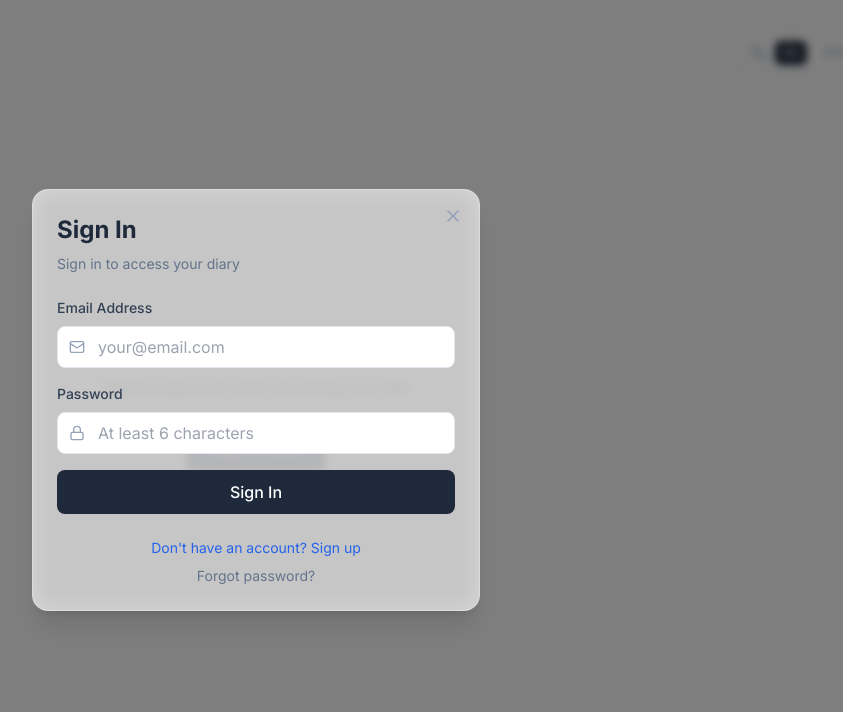
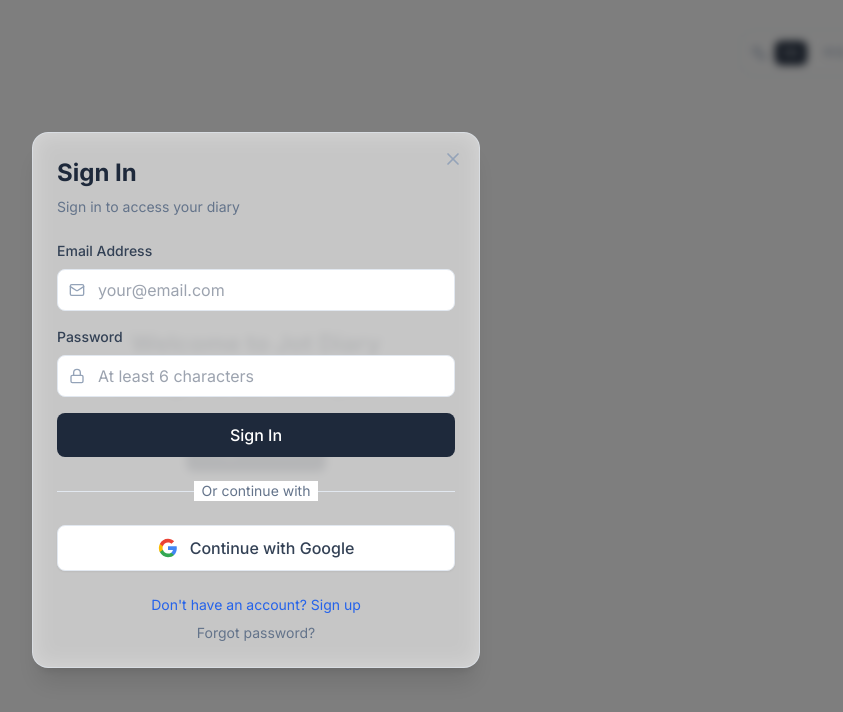
Before and after one commit to ryrhappy/jot_diary, a Next.js app: page /en in a window 1280 px wide. Both pictures are taken after a click on the button "Sign In Now". Shown: the top 712 px of the page, without its empty margins (384-1227 px from the left). Built offline with nearby package versions, Linux system fonts and the light colour scheme; no server answers.

Commit message:
页面增加谷歌登录

```diff
--- a/messages/en.json
+++ b/messages/en.json
@@ -77,7 +77,10 @@
     "signupSuccess": "Sign up successful! Please sign in with your email and password.",
     "resetSuccess": "Password reset email sent, please check your inbox",
     "operationError": "Operation failed, please try again later",
-    "signout": "Sign Out"
+    "signout": "Sign Out",
+    "signInWithGoogle": "Continue with Google",
+    "googleSignInError": "Google sign in failed, please try again later",
+    "orContinueWith": "Or continue with"
   },
   "Welcome": {
     "title": "Welcome to Jot Diary",
--- a/messages/zh.json
+++ b/messages/zh.json
@@ -76,7 +76,10 @@
     "signupSuccess": "注册成功！请使用您的邮箱和密码登录。",
     "resetSuccess": "重置密码邮件已发送，请检查您的邮箱",
     "operationError": "操作失败，请稍后重试",
-    "signout": "登出"
+    "signout": "登出",
+    "signInWithGoogle": "使用 Google 登录",
+    "googleSignInError": "Google 登录失败，请稍后重试",
+    "orContinueWith": "或使用以下方式继续"
   },
   "Welcome": {
     "title": "欢迎使用 Jot Diary",
--- /dev/null
+++ b/src/app/[locale]/auth/callback/page.tsx
@@ -0,0 +1,56 @@
+'use client';
+
+import { useEffect } from 'react';
+import { useRouter } from '@/i18n/routing';
+import { supabase } from '@/lib/supabase';
+import { useAuthStore } from '@/store/useAuthStore';
+import { Loader2 } from 'lucide-react';
+
+/**
+ * OAuth 回调页面
+ * 处理 Supabase OAuth 登录后的重定向
+ */
+export default function AuthCallback() {
+  const router = useRouter();
+  const { initialize } = useAuthStore();
+
+  useEffect(() => {
+    const handleAuthCallback = async () => {
+      try {
+        // 获取 URL 中的 hash 参数（Supabase OAuth 回调会在这里）
+        const { data: { session }, error } = await supabase.auth.getSession();
+
+        if (error) {
+          console.error('Auth callback error:', error);
+          // 重定向到主页，让用户重新尝试登录
+          router.push('/');
+          return;
+        }
+
+        if (session) {
+          // 重新初始化认证状态
+          await initialize();
+          // 重定向到主页
+          router.push('/');
+        } else {
+          // 如果没有会话，也重定向到主页
+          router.push('/');
+        }
+      } catch (err) {
+        console.error('Error handling auth callback:', err);
+        router.push('/');
+      }
+    };
+
+    handleAuthCallback();
+  }, [router, initialize]);
+
+  return (
+    <div className="min-h-screen flex items-center justify-center">
+      <div className="text-center">
+        <Loader2 className="w-8 h-8 animate-spin text-slate-400 mx-auto mb-4" />
+        <p className="text-slate-600">正在完成登录...</p>
+      </div>
+    </div>
+  );
+}
--- a/src/components/auth/AuthModal.tsx
+++ b/src/components/auth/AuthModal.tsx
@@ -17,10 +17,11 @@
   const [email, setEmail] = useState('');
   const [password, setPassword] = useState('');
   const [loading, setLoading] = useState(false);
+  const [googleLoading, setGoogleLoading] = useState(false);
   const [error, setError] = useState<string | null>(null);
   const [message, setMessage] = useState<string | null>(null);
 
-  const { signIn, signUp, resetPassword } = useAuthStore();
+  const { signIn, signUp, resetPassword, signInWithGoogle } = useAuthStore();
 
   if (!isOpen) return null;
 
@@ -71,6 +72,24 @@
       setError(t('operationError'));
     } finally {
       setLoading(false);
+    }
+  };
+
+  const handleGoogleSignIn = async () => {
+    setError(null);
+    setMessage(null);
+    setGoogleLoading(true);
+
+    try {
+      const { error } = await signInWithGoogle();
+      if (error) {
+        setError(error.message || t('googleSignInError'));
+      }
+      // Note: OAuth redirect will happen, so we don't close the modal here
+    } catch (err) {
+      setError(t('operationError'));
+    } finally {
+      setGoogleLoading(false);
     }
   };
 
@@ -159,6 +178,51 @@
           </button>
         </form>
 
+        {/* Google Sign In Button - Only show for signin and signup modes */}
+        {mode !== 'reset' && (
+          <>
+            <div className="relative my-6">
+              <div className="absolute inset-0 flex items-center">
+                <div className="w-full border-t border-slate-200"></div>
+              </div>
+              <div className="relative flex justify-center text-sm">
+                <span className="px-2 bg-white text-slate-500">{t('orContinueWith')}</span>
+              </div>
+            </div>
+
+            <button
+              type="button"
+              onClick={handleGoogleSignIn}
+              disabled={loading || googleLoading}
+              className="w-full py-2.5 bg-white border border-slate-200 text-slate-700 rounded-lg font-medium hover:bg-slate-50 transition-colors disabled:opacity-50 disabled:cursor-not-allowed flex items-center justify-center gap-3 shadow-sm"
+            >
+              {googleLoading ? (
+                <Loader2 className="w-4 h-4 animate-spin" />
+              ) : (
+                <svg className="w-5 h-5" viewBox="0 0 24 24">
+                  <path
+                    fill="#4285F4"
+                    d="M22.56 12.25c0-.78-.07-1.53-.2-2.25H12v4.26h5.92c-.26 1.37-1.04 2.53-2.21 3.31v2.77h3.57c2.08-1.92 3.28-4.74 3.28-8.09z"
+                  />
+                  <path
+                    fill="#34A853"
+                    d="M12 23c2.97 0 5.46-.98 7.28-2.66l-3.57-2.77c-.98.66-2.23 1.06-3.71 1.06-2.86 0-5.29-1.93-6.16-4.53H2.18v2.84C3.99 20.53 7.7 23 12 23z"
+                  />
+                  <path
+                    fill="#FBBC05"
+                    d="M5.84 14.09c-.22-.66-.35-1.36-.35-2.09s.13-1.43.35-2.09V7.07H2.18C1.43 8.55 1 10.22 1 12s.43 3.45 1.18 4.93l2.85-2.22.81-.62z"
+                  />
+                  <path
+                    fill="#EA4335"
+                    d="M12 5.38c1.62 0 3.06.56 4.21 1.64l3.15-3.15C17.45 2.09 14.97 1 12 1 7.7 1 3.99 3.47 2.18 7.07l3.66 2.84c.87-2.6 3.3-4.53 6.16-4.53z"
+                  />
+                </svg>
+              )}
+              <span>{t('signInWithGoogle')}</span>
+            </button>
+          </>
+        )}
+
         <div className="mt-6 space-y-2 text-center text-sm">
           {mode === 'signin' && (
             <>
--- a/src/store/useAuthStore.ts
+++ b/src/store/useAuthStore.ts
@@ -12,6 +12,7 @@
   initialize: () => Promise<void>;
   signUp: (email: string, password: string) => Promise<{ error: Error | null }>;
   signIn: (email: string, password: string) => Promise<{ error: Error | null }>;
+  signInWithGoogle: () => Promise<{ error: Error | null }>;
   signOut: () => Promise<void>;
   resetPassword: (email: string) => Promise<{ error: Error | null }>;
 }
@@ -105,6 +106,30 @@
   },
 
   /**
+   * Sign in with Google OAuth
+   */
+  signInWithGoogle: async () => {
+    try {
+      // 获取当前 locale 或使用默认 locale
+      const locale = window.location.pathname.split('/')[1] || 'en';
+      const { error } = await supabase.auth.signInWithOAuth({
+        provider: 'google',
+        options: {
+          redirectTo: `${window.location.origin}/${locale}/auth/callback`,
+        },
+      });
+
+      if (error) {
+        return { error };
+      }
+
+      return { error: null };
+    } catch (err) {
+      return { error: err as Error };
+    }
+  },
+
+  /**
    * User logout
    */
   signOut: async () => {
```
